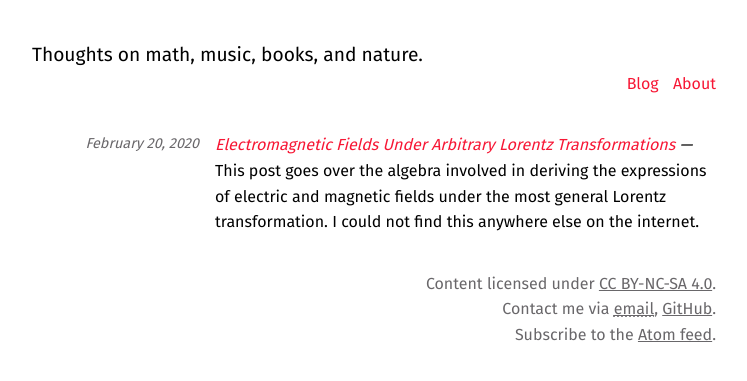
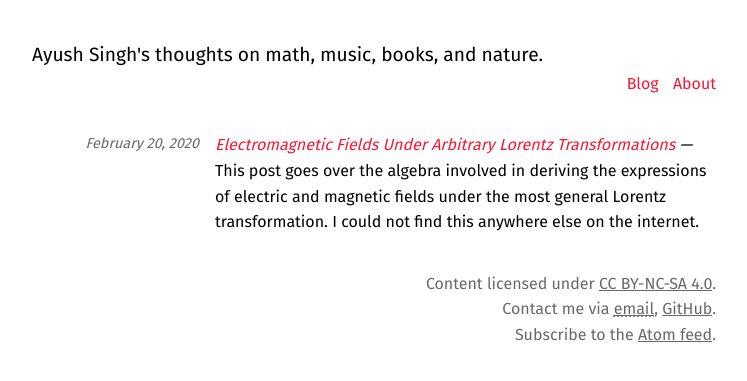
Before and after one commit to LeonardoGoller/LeonardoGoller.github.io, a Jekyll site: the page built from index.html, in a window 1280 px wide. Shown: the top 381 px of the page, without its empty margins (266-1013 px from the left). Built offline with Jekyll 4.4.1, drawn with Linux system fonts in a browser that asks for light colours; comment, search, counter and statistics services are not loaded.

Commit message:
added visitor tracking. minor changes to html.

```diff
--- a/_includes/footer.html
+++ b/_includes/footer.html
@@ -7,5 +7,12 @@
       <a href="/feed.xml">Atom feed</a>.</p>
     </footer>
 
+    <!-- Tracking -->
+    <script>var clicky_site_ids = clicky_site_ids || [];
+      clicky_site_ids.push(101237793);</script>
+    <script async src="//static.getclicky.com/js"></script>
+    <noscript><p><img alt="Clicky" width="1" height="1"
+      src="//in.getclicky.com/101237793ns.gif" /></p></noscript>
+
   </body>
 </html>
--- a/_includes/header.html
+++ b/_includes/header.html
@@ -10,13 +10,13 @@
     <script type="text/javascript" async src="https://cdnjs.cloudflare.com/ajax/libs/mathjax/2.7.5/MathJax.js?config=TeX-MML-AM_CHTML"> </script>
 
     <title>
-      {{ page.title }} | Ayush Singh
+      {{ page.title }} | Ayush Singh's Thoughts
     </title>
   </head>
 
   <body>
     <header>
-      <h1>Thoughts on math, music, books, and nature.</h1>
+      <h1>Ayush Singh's thoughts on math, music, books, and nature.</h1>
 
       <nav>
         <ul>
```
